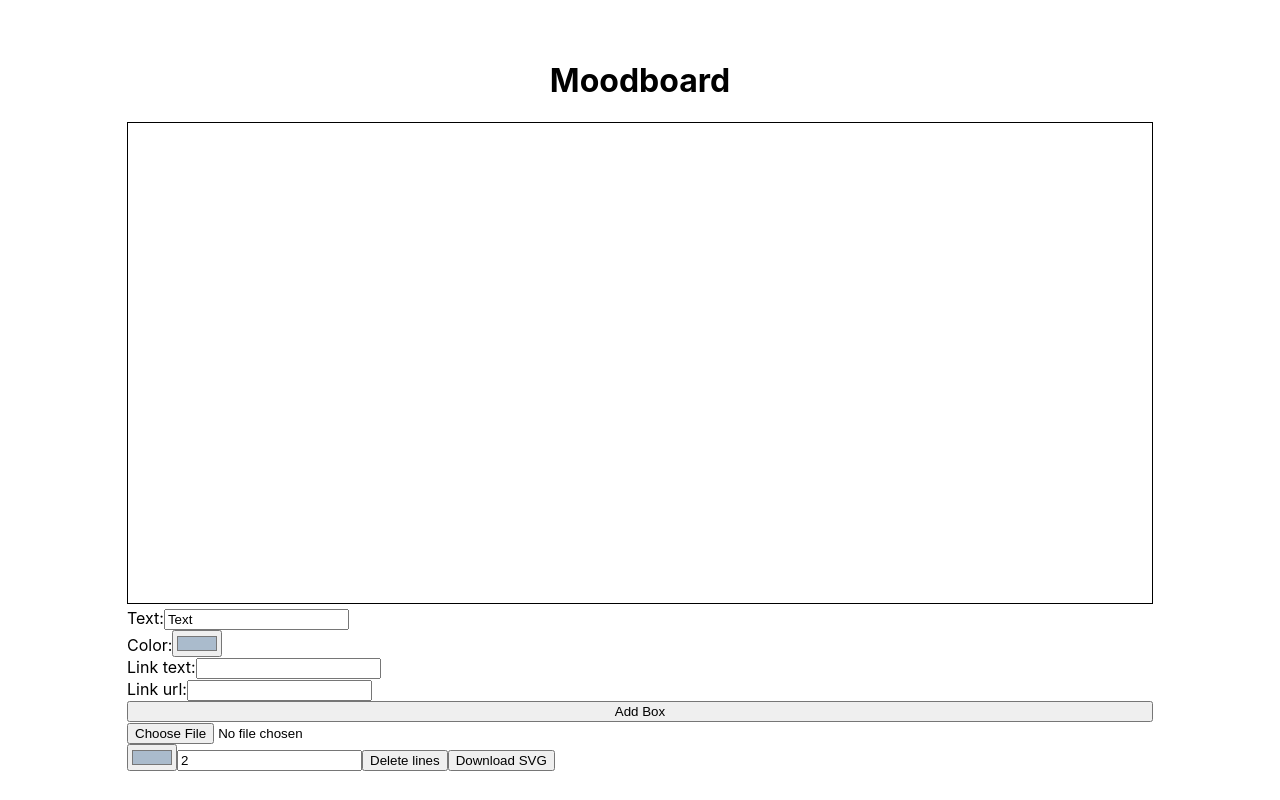
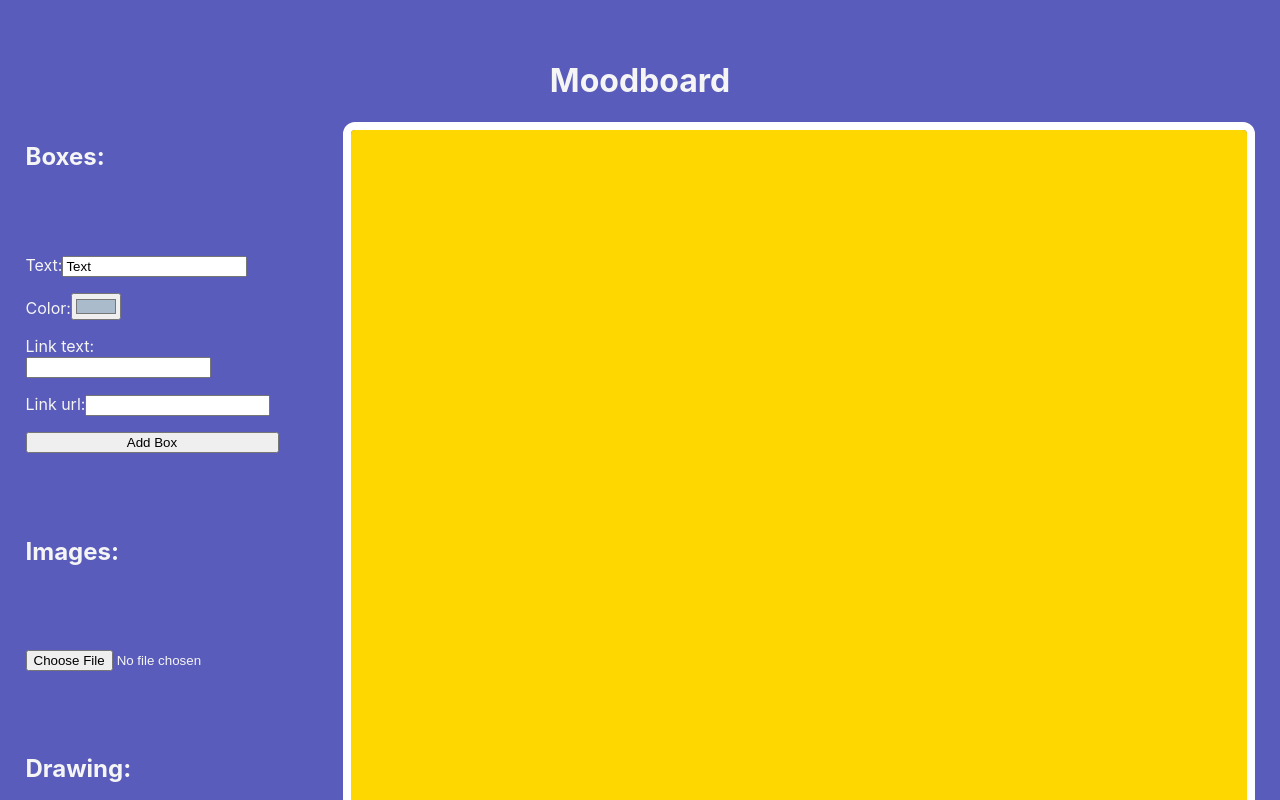
Before and after one commit to christianhamamdjian/vible, a React (Create React App) app: page / in a window 1280 px wide. Shown: the top 800 px of the page. Built offline with nearby package versions, Linux system fonts and the light colour scheme.

Commit message:
Interface styling first steps

```diff
--- a/src/App.css
+++ b/src/App.css
@@ -1,3 +1,7 @@
+body {
+  background-color: rgb(66, 68, 138);
+}
+
 .app {
   max-width: 100vw;
   margin: 0 auto;
@@ -6,12 +10,34 @@
   flex-direction: column;
   justify-content: center;
   align-items: center;
+  background-color: rgb(89, 92, 186);
+  color: whitesmoke;
 }
 
 .dashboard {
   display: flex;
-  flex-wrap: wrap;
+  flex-direction: row;
   gap: 4rem;
+}
+
+.sidebar {
+  display: flex;
+  flex-direction: column;
+  gap: 4rem;
+}
+
+.inputs {
+  display: flex;
+  flex-direction: column;
+  gap: 1rem;
+  ;
+}
+
+.frame {
+  max-width: 70vw;
+  border: 8px solid white;
+  border-radius: 12px;
+  overflow: auto;
 }
 
 .moodboard {
--- a/src/components/FullBoard.js
+++ b/src/components/FullBoard.js
@@ -221,13 +221,124 @@ const FullBoard = () => {
     };
 
     return (
+        <div className='dashboard'>
+            <div className='sidebar'>
+                {/* Boxes form */}
+                <h2>Boxes:</h2>
                 <div>
+                    <form className='inputs' onSubmit={handleAddBox}>
+                        <label>
+                            Text:
+                            <input type="text" value={itemText} onChange={handleItemText} />
+                        </label>
+                        <label>
+                            Color:
+                            <input type="color" name="color" value={itemColor} onChange={handleItemColor} />
+                        </label>
+                        <label>
+                            Link text:
+                            <input type="text" name="link" value={itemLink} onChange={handleItemLink} />
+                        </label>
+                        <label>
+                            Link url:
+                            <input type="text" name="url" value={itemUrl} onChange={handleItemUrl} />
+                        </label>
+                        <button type="submit">Add Box</button>
+                    </form>
+                    {
+                        items.length > 0 && editingText && (
+
+                            <div className='inputs'>
+                                <label>
+                                    Change text:
+                                    <input
+                                        type="text"
+                                        value={items.find(item => item.id === editingText.id).text}
+                                        onChange={(event) =>
+                                            handleItemTextChange(event, editingText.id)
+                                        }
+                                    />
+                                </label>
+                                <label>
+                                    Change color:
+                                    <input
+                                        type="color"
+                                        name="color"
+                                        value={items.find(item => item.id === editingText.id).color}
+                                        onChange={(event) =>
+                                            handleItemColorChange(event, editingText.id)
+                                        } />
+                                </label>
+                                <label>
+                                    Change link:
+                                    <input
+                                        type="text"
+                                        name="link"
+                                        value={items.find(item => item.id === editingText.id).link}
+                                        onChange={(event) =>
+                                            handleItemLinkChange(event, editingText.id)
+                                        } />
+                                </label>
+                                <label>
+                                    Change url:
+                                    <input
+                                        type="text"
+                                        name="url"
+                                        value={items.find(item => item.id === editingText.id).url}
+                                        onChange={(event) =>
+                                            handleItemUrlChange(event, editingText.id)
+                                        } />
+                                </label>
+                            </div>
+
+                        )
+                    }
+                </div>
+                {/* Images form */}
+                <h2>Images:</h2>
+                <div className='inputs'>
+                    <input
+                        type="file"
+                        accept="image/*"
+                        onChange={handleImageUpload} />
+                    {
+                        items.length > 0 && editingImage && (
+                            <label>
+                                Change image width:
+                                <input
+                                    type="number"
+                                    min="40"
+                                    value={items.find(item => item.id === editingImage.id).width}
+                                    onChange={(event) => handleImageChange(event, editingImage.id)}
+                                />
+                            </label>)
+                    }
+                </div>
+                {/* Drawing form */}
+                <h2>Drawing:</h2>
+                <div className='inputs'>
+                    <input
+                        type="color"
+                        value={color}
+                        onChange={(event) => setColor(event.target.value)} />
+                    <input
+                        type="number"
+                        value={line}
+                        onChange={(event) => setLine(event.target.value)} />
+                    <button
+                        style={erasing ? { backgroundColor: "#aabbcc" } : null}
+                        onClick={handleEraser}>Delete lines</button>
+                    <button
+                        onClick={handleDownload}>Download SVG</button>
+                </div>
+            </div >
+            <div className="frame">
                 <svg
                     onMouseDown={handleMouseDown}
                     onMouseMove={handleMouseMove}
                     onMouseUp={handleMouseUp}
                     ref={svgRef}
-                style={{ width: '80vw', height: '60vh', border: '1px solid black' }}
+                    style={{ width: '2000', height: '1200', border: '1px solid transparent', backgroundColor: "gold", }}
                     cursor={isDrawing ? "crosshair" : "move"}
                     xmlnsXlink="http://www.w3.org/1999/xlink"
                 >
@@ -245,8 +356,8 @@ const FullBoard = () => {
                                         width="200"
                                         height="50"
                                         fill={item.color}
-                                    stroke="blue"
-                                    strokeWidth="1"
+                                        stroke="white"
+                                        strokeWidth="6"
                                         rx="5"
                                         ry="5"
                                         style={{ cursor: 'move' }}
@@ -374,115 +485,8 @@ const FullBoard = () => {
                     )}
 
                 </svg>
-
-            {/* Boxes form */}
-            <form onSubmit={handleAddBox}>
-                <label>
-                    Text:
-                    <input type="text" value={itemText} onChange={handleItemText} />
-                </label>
-                <label>
-                    Color:
-                    <input type="color" name="color" value={itemColor} onChange={handleItemColor} />
-                </label>
-                <label>
-                    Link text:
-                    <input type="text" name="link" value={itemLink} onChange={handleItemLink} />
-                </label>
-                <label>
-                    Link url:
-                    <input type="text" name="url" value={itemUrl} onChange={handleItemUrl} />
-                </label>
-                <button type="submit">Add Box</button>
-            </form>
-            {
-                items.length > 0 && editingText && (
-
-                    <div style={{
-                        display: "flex",
-                        flexDirection: "column"
-                    }}
-                    >
-                        <label>
-                            Change text:
-                            <input
-                                type="text"
-                                value={items.find(item => item.id === editingText.id).text}
-                                onChange={(event) =>
-                                    handleItemTextChange(event, editingText.id)
-                                }
-                            />
-                        </label>
-                        <label>
-                            Change color:
-                            <input
-                                type="color"
-                                name="color"
-                                value={items.find(item => item.id === editingText.id).color}
-                                onChange={(event) =>
-                                    handleItemColorChange(event, editingText.id)
-                                } />
-                        </label>
-                        <label>
-                            Change link:
-                            <input
-                                type="text"
-                                name="link"
-                                value={items.find(item => item.id === editingText.id).link}
-                                onChange={(event) =>
-                                    handleItemLinkChange(event, editingText.id)
-                                } />
-                        </label>
-                        <label>
-                            Change url:
-                            <input
-                                type="text"
-                                name="url"
-                                value={items.find(item => item.id === editingText.id).url}
-                                onChange={(event) =>
-                                    handleItemUrlChange(event, editingText.id)
-                                } />
-                        </label>
             </div>
-
-                )
-            }
-
-            {/* Images form */}
-            <input
-                type="file"
-                accept="image/*"
-                onChange={handleImageUpload} />
-            {
-                items.length > 0 && editingImage && (
-                    <label>
-                        Change image width:
-                        <input
-                            type="number"
-                            min="40"
-                            value={items.find(item => item.id === editingImage.id).width}
-                            onChange={(event) => handleImageChange(event, editingImage.id)}
-                        />
-                    </label>)
-            }
-            {/* Drawing form */}
-            <div>
-                <input
-                    type="color"
-                    value={color}
-                    onChange={(event) => setColor(event.target.value)} />
-                <input
-                    type="number"
-                    value={line}
-                    onChange={(event) => setLine(event.target.value)} />
-                <button
-                    style={erasing ? { backgroundColor: "#aabbcc" } : null}
-                    onClick={handleEraser}>Delete lines</button>
-                <button
-                    onClick={handleDownload}>Download SVG</button>
         </div>
-
-        </div >
     )
 }
 
--- /dev/null
+++ b/src/components/svgTextMultiline.html
@@ -0,0 +1,89 @@
+<!DOCTYPE html>
+<html lang="en">
+
+<head>
+    <meta charset="UTF-8">
+    <meta http-equiv="X-UA-Compatible" content="IE=edge">
+    <meta name="viewport" content="width=device-width, initial-scale=1.0">
+    <title>Document</title>
+    <style>
+        body {
+            font-size: 20px;
+            font-family: arial;
+        }
+
+        svg {
+            background: #dfdfdf;
+            border: 1px solid #aaa;
+        }
+
+        svg text {
+            fill: blue;
+            stroke: red;
+            stroke-width: 0.3;
+            stroke-linejoin: round;
+            stroke-linecap: round;
+        }
+    </style>
+</head>
+
+<body>
+    <svg height="300" width="500" xmlns="http://www.w3.org/2000/svg" version="1.1">
+
+        <text id="test" y="0">GIETEN - Het college van Aa en Hunze is in de fout gegaan met het weigeren van een
+            zorgproject in het failliete hotel Braams in Gieten. Dat stelt de PvdA-fractie in een brief aan het college.
+            De partij wil opheldering over de kwestie en heeft schriftelijke vragen ingediend. Verkeerde route De PvdA
+            vindt dat de gemeenteraad eerst gepolst had moeten worden, voordat het college het plan afwees. "Volgens ons
+            is de verkeerde route gekozen", zegt PvdA-raadslid Henk Santes.</text>
+
+    </svg>
+    <script>
+        function svg_textMultiline() {
+
+            var x = 0;
+            var y = 20;
+            var width = 360;
+            var lineHeight = 10;
+
+            //             rects.attr("width",
+            //     d => this.parentNode.childNodes[1].getComputedTextLength() + 20
+            // );
+
+            /* get the text */
+            var element = document.getElementById('test');
+            var text = element.innerHTML;
+
+            /* split the words into array */
+            var words = text.split(' ');
+            var line = '';
+
+            /* Make a tspan for testing */
+            element.innerHTML = '<tspan id="PROCESSING">busy</tspan >';
+
+            for (var n = 0; n < words.length; n++) {
+                var testLine = line + words[n] + ' ';
+                var testElem = document.getElementById('PROCESSING');
+                /*  Add line in testElement */
+                testElem.innerHTML = testLine;
+                /* Messure textElement */
+                var metrics = testElem.getBoundingClientRect();
+                testWidth = metrics.width;
+
+                if (testWidth > width && n > 0) {
+                    element.innerHTML += '<tspan x="0" dy="' + y + '">' + line + '</tspan>';
+                    line = words[n] + ' ';
+                } else {
+                    line = testLine;
+                }
+            }
+
+            element.innerHTML += '<tspan x="0" dy="' + y + '">' + line + '</tspan>';
+            document.getElementById("PROCESSING").remove();
+
+        }
+
+        svg_textMultiline();
+    </script>
+</body>
+
+</html>
```
Also changed, not shown: src/components/svgTextMultiline.js (deleted, +0 -67 lines). Lines whose indentation alone changed are shown as unchanged.
